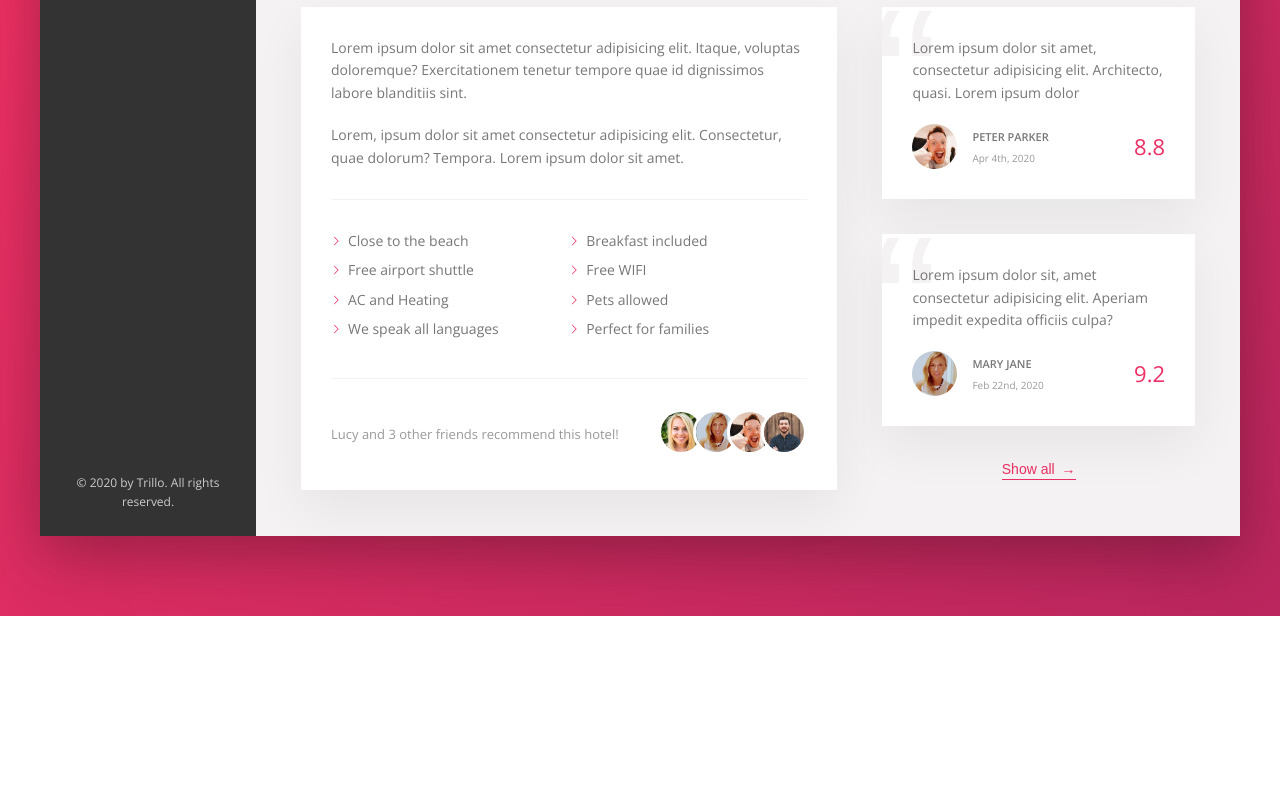
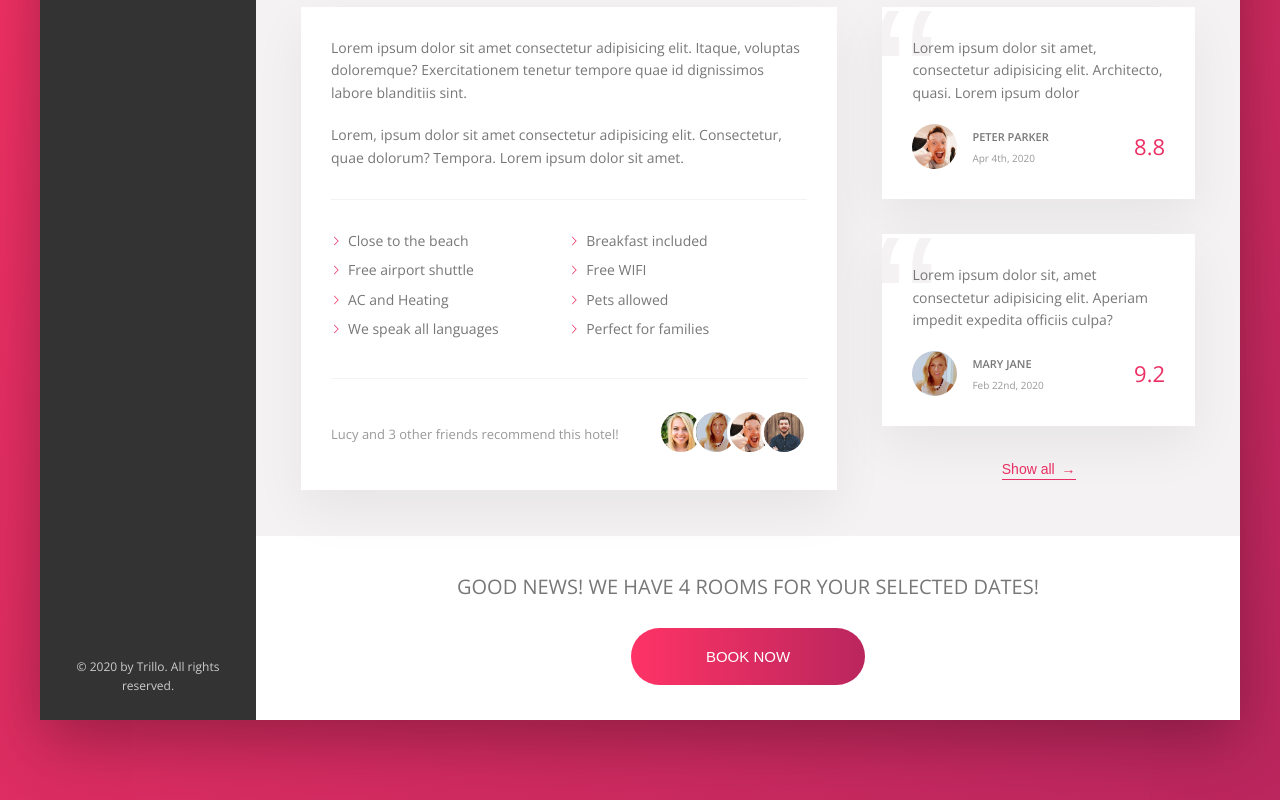
Before and after one commit to super8989/SCSS_Trillo, a website: page index.html in a window 1280 px wide. Shown: the part 640-1440 px from the top of the page. Before the commit the page ends 1256 px from the top, so only its background shows below. Drawn offline with nearby package versions, Linux system fonts and the light colour scheme.

Commit message:
Building the CTA section

```diff
--- a/index.html
+++ b/index.html
@@ -254,6 +254,16 @@
 							<button class="btn-inline">Show all <span>&rarr;</span></button>
 						</div>
 					</div>
+
+					<div class="cta">
+						<h2 class="cta__book-now">
+							Good news! We have 4 rooms for your selected dates!
+						</h2>
+						<button class="btn">
+							<span class="btn__visible">Book now</span>
+							<span class="btn__invisible">Only 4 rooms left</span>
+						</button>
+					</div>
 				</main>
 			</div>
 		</div>
--- a/sass/_components.scss
+++ b/sass/_components.scss
@@ -443,3 +443,75 @@
 		z-index: 1;
 	}
 }
+
+/////////////////////
+// Call to Action
+.cta {
+	padding: 3.5rem 0;
+	text-align: center;
+
+	&__book-now {
+		font-size: 2rem;
+		font-weight: 300;
+		margin-bottom: 2.5rem;
+		text-transform: uppercase;
+	}
+}
+
+/////////////////////
+// Call to Action Button
+.btn {
+	font-size: 1.5rem;
+	font-weight: 300;
+	text-transform: uppercase;
+	border-radius: 100px;
+	border: none;
+	background-image: linear-gradient(
+		to right,
+		var(--color-primary-light),
+		var(--color-primary-dark)
+	);
+	color: #fff;
+	position: relative;
+	overflow: hidden;
+	cursor: pointer;
+
+	& > * {
+		display: inline-block;
+		height: 100%;
+		width: 100%;
+		transition: all 0.2s;
+	}
+
+	&__visible {
+		padding: 2rem 7.5rem;
+	}
+
+	&__invisible {
+		position: absolute;
+		padding: 2rem;
+		left: 0;
+		top: -100%;
+	}
+
+	&:hover {
+		background-image: linear-gradient(
+			to left,
+			var(--color-primary-light),
+			var(--color-primary-dark)
+		);
+	}
+
+	&:hover &__visible {
+		transform: translateY(100%);
+	}
+
+	&:hover &__invisible {
+		top: 0;
+	}
+
+	&:focus {
+		outline: none;
+		animation: pulsate 1s infinite;
+	}
+}
```
Also changed, not shown: css/main.css, 1 other file.
